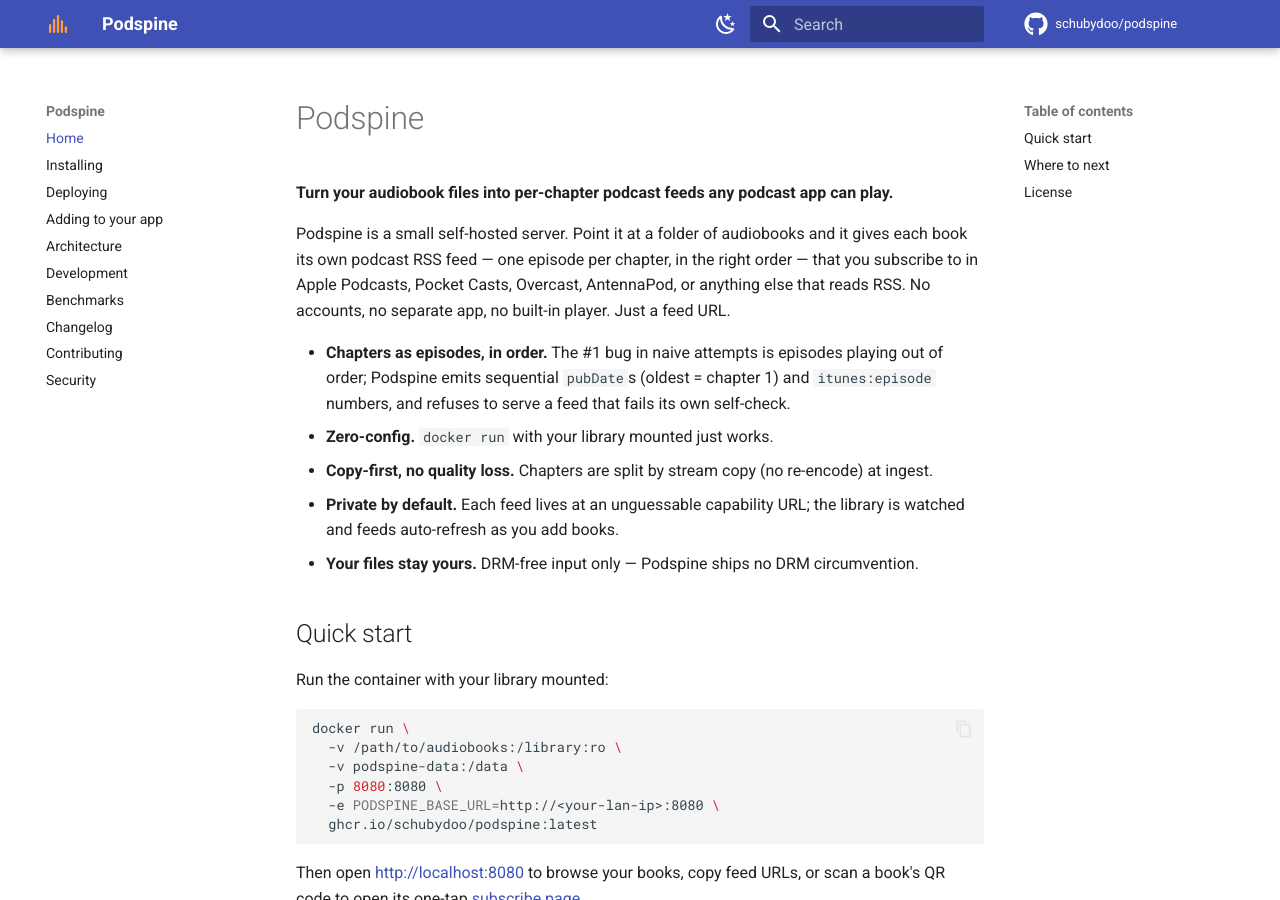
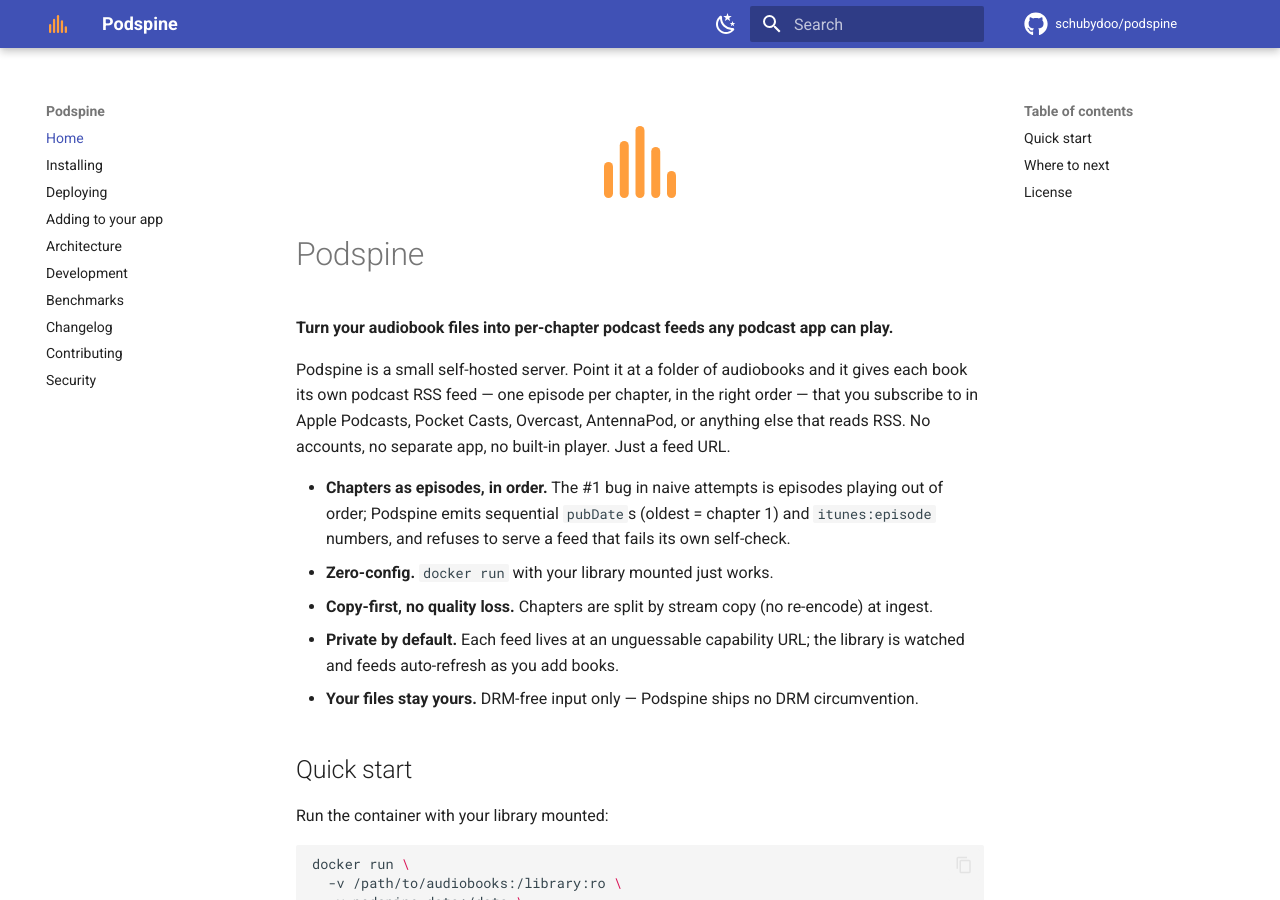
Before and after one commit to schubydoo/podspine, an MkDocs documentation site: the page built from docs/index.md, in a window 1280 px wide and 900 px high. Built offline with MkDocs 1.6.1 and Material for MkDocs 9.7.7, drawn with Linux system fonts in a browser that asks for light colours; comment, search, counter and statistics services are not loaded; the version menu is left out.

Commit message:
docs(brand): add logo mark hero to docs landing page
Centred amber mark above the H1 on the docs homepage. The `# Podspine`
heading stays (Material uses it as the page title); the mark is the
symbol, not a duplicate of the title text. Uses the already-bundled
docs/assets/logo-mark.svg.

Co-Authored-By: Claude Opus 4.8 (1M context) <noreply@anthropic.com>

```diff
--- a/docs/index.md
+++ b/docs/index.md
@@ -1,3 +1,7 @@
+<p align="center">
+  <img src="assets/logo-mark.svg" alt="" width="96">
+</p>
+
 # Podspine
 
 **Turn your audiobook files into per-chapter podcast feeds any podcast app can play.**
```
